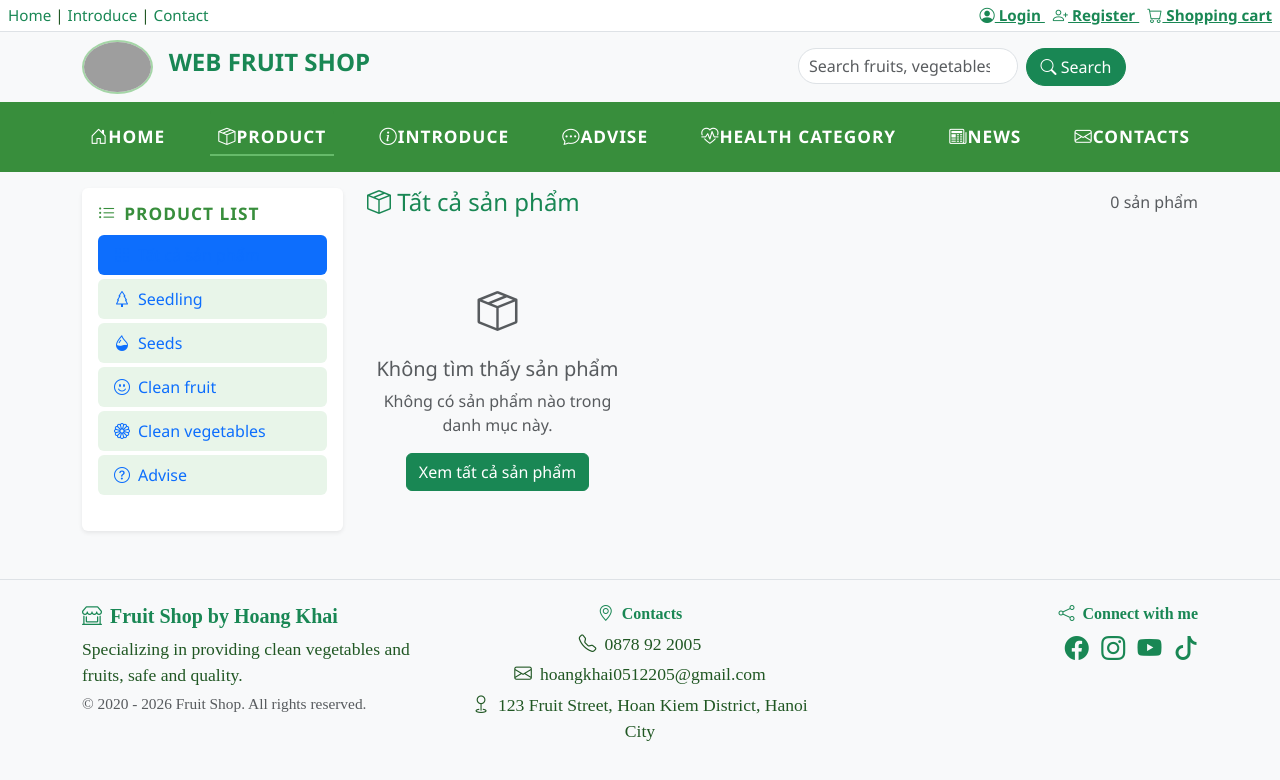
After one commit to HoangKhaii/ASM11, a PHP site: page /products.php in a window 1280 px wide. The commit adds this page. Shown: the top 780 px of the page. Run offline with PHP 8.4, Linux system fonts and the light colour scheme; data that the repository does not hold is empty; grey boxes are pictures that could not be loaded.

Commit message:
Add files via upload

```diff
--- /dev/null
+++ b/ASM2_WEB/products.php
@@ -0,0 +1,267 @@
+<?php
+session_start();
+$servername = "localhost";
+$username = "root";
+$password = "";
+$dbname = "fruit_shop";
+$connect = mysqli_connect($servername, $username, $password, $dbname);
+
+// Kiểm tra đăng nhập
+$isLoggedIn = isset($_SESSION['user_id']);
+$currentUser = null;
+if ($isLoggedIn) {
+    $user_id = $_SESSION['user_id'];
+    $sql = "SELECT * FROM users WHERE user_id = '$user_id'";
+    $result = mysqli_query($connect, $sql);
+    if ($result && mysqli_num_rows($result) > 0) {
+        $currentUser = mysqli_fetch_assoc($result);
+    }
+}
+
+// Xử lý đăng xuất
+if (isset($_GET['logout'])) {
+    session_destroy();
+    header("Location: wed.php");
+    exit();
+}
+
+// Lấy category từ URL
+$category = $_GET['category'] ?? 'all';
+$search = trim($_GET['q'] ?? '');
+
+// Xây dựng query dựa trên category
+$where_conditions = ["status = 'active'"];
+
+if ($category !== 'all') {
+    $category_map = [
+        'seedling' => 'Seedling',
+        'seeds' => 'Seeds',
+        'clean_fruit' => 'Clean fruit',
+        'clean_vegetables' => 'Clean vegetables',
+        'advise' => 'Advise'
+    ];
+
+    if (isset($category_map[$category])) {
+        $where_conditions[] = "category = '" . mysqli_real_escape_string($connect, $category_map[$category]) . "'";
+    }
+}
+
+if ($search !== '') {
+    $where_conditions[] = "product_name LIKE '%" . mysqli_real_escape_string($connect, $search) . "%'";
+}
+
+$where_clause = implode(' AND ', $where_conditions);
+$product_sql = "SELECT * FROM products WHERE $where_clause ORDER BY created_at DESC";
+$product_result = mysqli_query($connect, $product_sql);
+
+// Lấy tên category hiển thị
+$category_names = [
+    'all' => 'Tất cả sản phẩm',
+    'seedling' => 'Seedling',
+    'seeds' => 'Seeds',
+    'clean_fruit' => 'Clean fruit',
+    'clean_vegetables' => 'Clean vegetables',
+    'advise' => 'Advise'
+];
+
+$current_category_name = $category_names[$category] ?? 'Tất cả sản phẩm';
+?>
+
+<!DOCTYPE html>
+<html lang="vi">
+<head>
+    <meta charset="UTF-8">
+    <meta name="viewport" content="width=device-width, initial-scale=1.0">
+    <title>Sản phẩm - Fruit Shop</title>
+    <link href="https://cdn.jsdelivr.net/npm/bootstrap@5.3.3/dist/css/bootstrap.min.css" rel="stylesheet">
+    <link rel="stylesheet" href="https://cdn.jsdelivr.net/npm/bootstrap-icons@1.11.3/font/bootstrap-icons.min.css">
+    <link rel="stylesheet" href="wed.css">
+</head>
+
+<body class="bg-light">
+    <!-- Topbar -->
+    <div class="topbar py-1 px-2 d-flex justify-content-between align-items-center bg-white border-bottom small">
+        <div>
+            <a href="wed.php" class="text-decoration-none text-success">Home</a> |
+            <a href="#" class="text-decoration-none text-success">Introduce</a> |
+            <a href="contact.php" class="text-decoration-none text-success">Contact</a>
+        </div>
+        <div>
+            <?php if ($isLoggedIn): ?>
+                <span class="text-success fw-bold me-2">
+                    <i class="bi bi-person-circle"></i>
+                    <?php echo htmlspecialchars($currentUser['firstname'] . ' ' . $currentUser['lastname']); ?>
+                </span>
+                <a href="products.php?logout=1" class="text-danger fw-bold me-2">
+                    <i class="bi bi-box-arrow-right"></i> Logout
+                </a>
+            <?php else: ?>
+                <a href="login.php" class="text-success fw-bold me-2">
+                    <i class="bi bi-person-circle"></i> Login
+                </a>
+                <a href="register.php" class="text-success fw-bold me-2">
+                    <i class="bi bi-person-plus"></i> Register
+                </a>
+            <?php endif; ?>
+            <a href="cart.php" class="text-success fw-bold">
+                <i class="bi bi-cart"></i> Shopping cart
+            </a>
+        </div>
+    </div>
+
+    <!-- Logo + Search -->
+    <div class="container-lg py-2 d-flex align-items-center justify-content-between flex-wrap">
+        <div class="d-flex align-items-center mb-2 mb-md-0">
+            <img src="https://th.bing.com/th/id/OIP.8yw8WMFVVGvFWhz1j5XPMQHaHa?rs=1&pid=ImgDetMain" alt="Logo"
+                class="logo me-3" style="height:54px; border-radius: 50%; border: 2px solid #a5d6a7;">
+            <h1 class="fs-4 fw-bold text-success">WEB FRUIT SHOP</h1>
+        </div>
+        <form class="d-flex search-bar" role="search" action="products.php" method="get" style="max-width:400px; flex:1;">
+            <input type="hidden" name="category" value="<?php echo htmlspecialchars($category); ?>">
+            <input class="form-control me-2" type="search" name="q" placeholder="Search fruits, vegetables..."
+                aria-label="Search for products" value="<?php echo htmlspecialchars($search); ?>">
+            <button class="btn btn-success" type="submit">
+                <i class="bi bi-search"></i> Search
+            </button>
+        </form>
+    </div>
+
+    <!-- Main Menu -->
+    <nav class="mainmenu navbar navbar-expand-lg" style="background:#388e3c;">
+        <div class="container-lg">
+            <div class="navbar-nav w-100 justify-content-between">
+                <a class="nav-link text-white fw-bold text-uppercase" href="wed.php"><i class="bi bi-house-door"></i>Home</a>
+                <a class="nav-link text-white fw-bold text-uppercase active" href="products.php"><i class="bi bi-box-seam"></i>Product</a>
+                <a class="nav-link text-white fw-bold text-uppercase" href="#"><i class="bi bi-info-circle"></i>Introduce</a>
+                <a class="nav-link text-white fw-bold text-uppercase" href="#"><i class="bi bi-chat-dots"></i>Advise</a>
+                <a class="nav-link text-white fw-bold text-uppercase" href="#"><i class="bi bi-heart-pulse"></i>Health category</a>
+                <a class="nav-link text-white fw-bold text-uppercase" href="#"><i class="bi bi-newspaper"></i>News</a>
+                <a class="nav-link text-white fw-bold text-uppercase" href="contact.php"><i class="bi bi-envelope"></i>Contacts</a>
+            </div>
+        </div>
+    </nav>
+
+    <!-- Content -->
+    <div class="container-lg my-3">
+        <div class="row g-4">
+            <!-- Sidebar -->
+            <aside class="col-lg-3">
+                <div class="bg-white rounded shadow-sm p-3 mb-4">
+                    <h6 class="sidebar-title"><i class="bi bi-list-ul me-2"></i>PRODUCT LIST</h6>
+                    <ul class="list-group mb-3">
+                        <li class="list-group-item <?php echo $category === 'all' ? 'active' : ''; ?>">
+                            <a href="products.php" class="text-decoration-none d-flex align-items-center">
+                                <i class="bi bi-grid me-2"></i>Tất cả sản phẩm
+                            </a>
+                        </li>
+                        <li class="list-group-item <?php echo $category === 'seedling' ? 'active' : ''; ?>">
+                            <a href="products.php?category=seedling" class="text-decoration-none d-flex align-items-center">
+                                <i class="bi bi-tree me-2"></i>Seedling
+                            </a>
+                        </li>
+                        <li class="list-group-item <?php echo $category === 'seeds' ? 'active' : ''; ?>">
+                            <a href="products.php?category=seeds" class="text-decoration-none d-flex align-items-center">
+                                <i class="bi bi-droplet-half me-2"></i>Seeds
+                            </a>
+                        </li>
+                        <li class="list-group-item <?php echo $category === 'clean_fruit' ? 'active' : ''; ?>">
+                            <a href="products.php?category=clean_fruit" class="text-decoration-none d-flex align-items-center">
+                                <i class="bi bi-emoji-smile me-2"></i>Clean fruit
+                            </a>
+                        </li>
+                        <li class="list-group-item <?php echo $category === 'clean_vegetables' ? 'active' : ''; ?>">
+                            <a href="products.php?category=clean_vegetables" class="text-decoration-none d-flex align-items-center">
+                                <i class="bi bi-flower1 me-2"></i>Clean vegetables
+                            </a>
+                        </li>
+                        <li class="list-group-item <?php echo $category === 'advise' ? 'active' : ''; ?>">
+                            <a href="products.php?category=advise" class="text-decoration-none d-flex align-items-center">
+                                <i class="bi bi-question-circle me-2"></i>Advise
+                            </a>
+                        </li>
+                    </ul>
+                </div>
+            </aside>
+
+            <!-- Main Content -->
+            <main class="col-lg-9">
+                <div class="d-flex justify-content-between align-items-center mb-3">
+                    <h4 class="text-success mb-0">
+                        <i class="bi bi-box-seam"></i> <?php echo htmlspecialchars($current_category_name); ?>
+                    </h4>
+                    <div class="text-muted">
+                        <?php echo mysqli_num_rows($product_result); ?> sản phẩm
+                    </div>
+                </div>
+
+                <?php if ($search): ?>
+                    <div class="alert alert-info">
+                        <i class="bi bi-search"></i> Kết quả tìm kiếm cho: "<strong><?php echo htmlspecialchars($search); ?></strong>"
+                        <a href="products.php?category=<?php echo htmlspecialchars($category); ?>" class="btn btn-sm btn-outline-secondary ms-2">Xóa tìm kiếm</a>
+                    </div>
+                <?php endif; ?>
+
+                <div class="row row-cols-1 row-cols-md-3 g-4">
+                    <?php if ($product_result && mysqli_num_rows($product_result) > 0): ?>
+                        <?php while ($product = mysqli_fetch_assoc($product_result)): ?>
+                        <div class="col">
+                            <div class="card h-100 text-center item">
+                                <img src="<?php echo htmlspecialchars($product['product_img']); ?>" class="card-img-top" alt="<?php echo htmlspecialchars($product['product_name']); ?>" style="height:180px;object-fit:cover;width:100%;max-width:220px;margin:auto;" onerror="this.src='https://via.placeholder.com/220x180?text=No+Image'">
+                                <div class="card-body">
+                                    <h5 class="card-title"><?php echo htmlspecialchars($product['product_name']); ?></h5>
+                                    <p class="card-text fw-bold"><?php echo number_format($product['product_price']); ?> đ
+                                    <?php if ($product['is_on_sale'] && $product['sale_price']): ?>
+                                        <span class="text-decoration-line-through text-secondary ms-2"><?php echo number_format($product['sale_price']); ?> đ</span>
+                                    <?php endif; ?></p>
+                                    <a href="product_detail.php?id=<?php echo urlencode($product['product_id']); ?>" class="btn btn-link">Detail</a>
+                                    <form method="post" action="cart.php" style="display:inline-block">
+                                        <input type="hidden" name="product_id" value="<?php echo htmlspecialchars($product['product_id']); ?>">
+                                        <input type="hidden" name="action" value="add">
+                                        <button type="submit" class="btn btn-success ms-2"><i class="bi bi-cart-plus"></i> Add to cart</button>
+                                    </form>
+                                </div>
+                            </div>
+                        </div>
+                        <?php endwhile; ?>
+                    <?php else: ?>
+                        <div class="col-12 text-center text-muted py-5">
+                            <i class="bi bi-box-seam fs-1"></i>
+                            <h5 class="mt-3">Không tìm thấy sản phẩm</h5>
+                            <p>Không có sản phẩm nào trong danh mục này.</p>
+                            <a href="products.php" class="btn btn-success">Xem tất cả sản phẩm</a>
+                        </div>
+                    <?php endif; ?>
+                </div>
+            </main>
+        </div>
+    </div>
+
+    <!-- Footer -->
+    <footer class="bg-light border-top mt-4 pt-4 pb-2">
+        <div class="container-lg">
+            <div class="row gy-3">
+                <div class="col-md-4 text-center text-md-start">
+                    <h5 class="fw-bold mb-2 text-success"><i class="bi bi-shop-window me-2"></i>Fruit Shop by Hoang Khai</h5>
+                    <p class="mb-1">Specializing in providing clean vegetables and fruits, safe and quality.</p>
+                    <p class="mb-0 small text-muted">© 2020 - 2026 Fruit Shop. All rights reserved.</p>
+                </div>
+                <div class="col-md-4 text-center">
+                    <h6 class="fw-bold mb-2 text-success"><i class="bi bi-geo-alt me-2"></i>Contacts</h6>
+                    <p class="mb-1"><i class="bi bi-telephone me-2"></i>0878 92 2005</p>
+                    <p class="mb-1"><i class="bi bi-envelope me-2"></i>hoangkhai0512205@gmail.com</p>
+                    <p class="mb-0"><i class="bi bi-geo me-2"></i>123 Fruit Street, Hoan Kiem District, Hanoi City</p>
+                </div>
+                <div class="col-md-4 text-center text-md-end">
+                    <h6 class="fw-bold mb-2 text-success"><i class="bi bi-share me-2"></i>Connect with me</h6>
+                    <a href="#" class="text-success fs-4 me-2"><i class="bi bi-facebook"></i></a>
+                    <a href="#" class="text-success fs-4 me-2"><i class="bi bi-instagram"></i></a>
+                    <a href="#" class="text-success fs-4 me-2"><i class="bi bi-youtube"></i></a>
+                    <a href="#" class="text-success fs-4"><i class="bi bi-tiktok"></i></a>
+                </div>
+            </div>
+        </div>
+    </footer>
+
+    <script src="https://cdn.jsdelivr.net/npm/bootstrap@5.3.3/dist/js/bootstrap.bundle.min.js"></script>
+</body>
+</html>
```
Also changed, not shown: ASM2_WEB/contact.php (added, +193 -0 lines), ASM2_WEB/profile.php (+77 -28 lines), ASM2_WEB/wed.php (+33 -10 lines).
